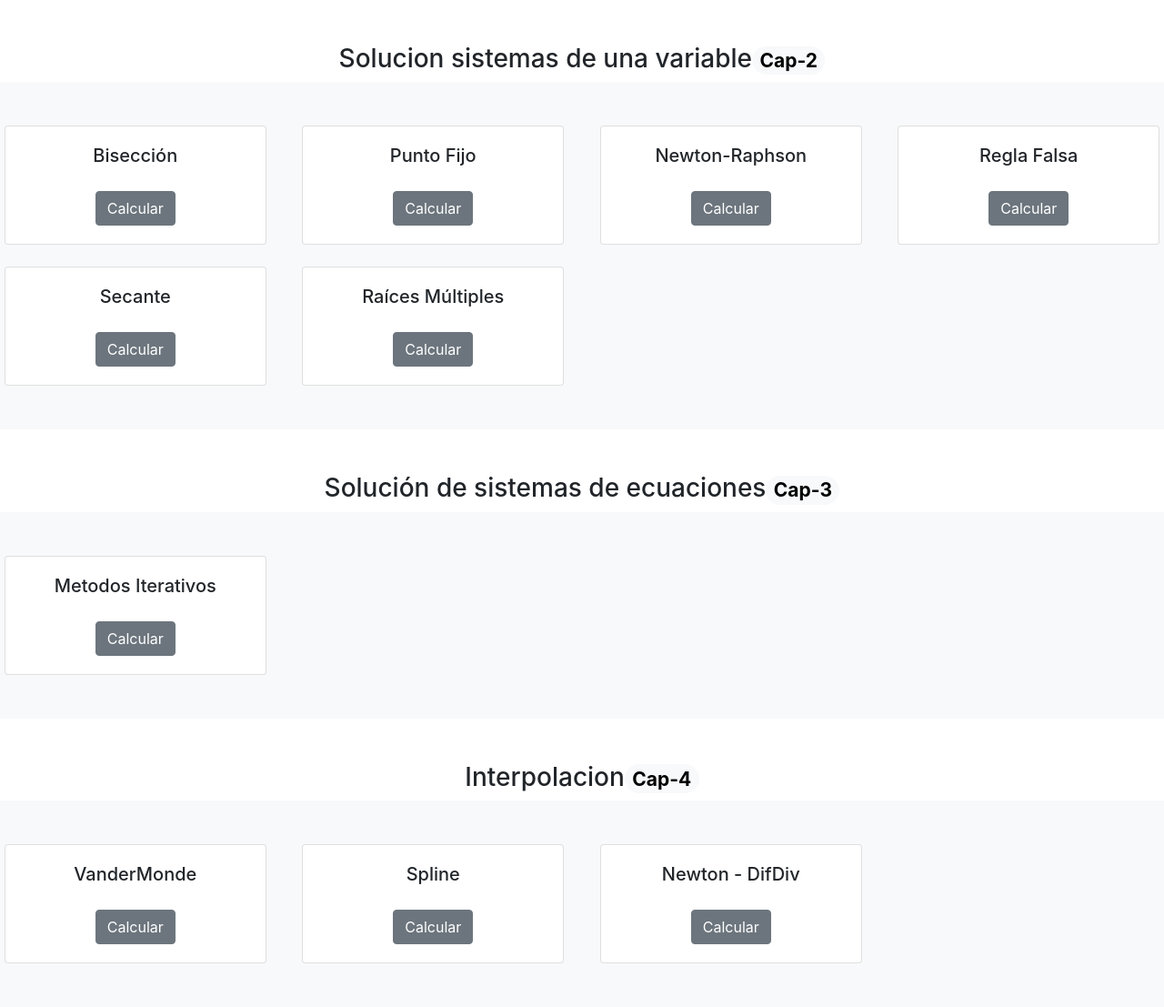
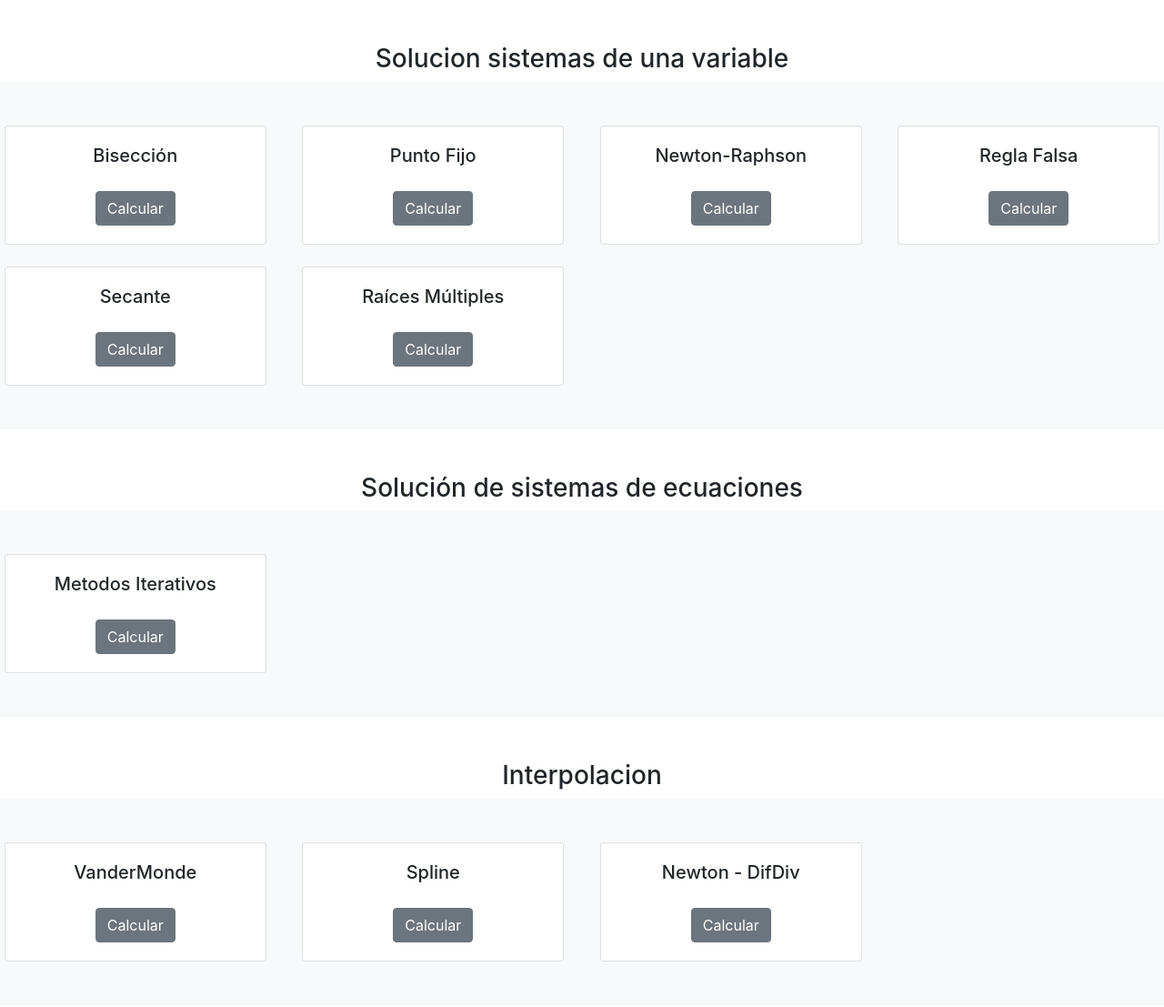
Before and after one commit to mmunozc/Analisis_Numerico, a Django app: page /menu in a window 1280 px wide. Shown: the part 56-1163 px from the top of the page at 91% size. After the commit the page ends 1113 px from the top, so only its background shows below. Run offline with Django 3.2, Linux system fonts and the light colour scheme.

Commit message:
Correciones

```diff
--- a/MethodSolver/app/templates/metodosMenu.html
+++ b/MethodSolver/app/templates/metodosMenu.html
@@ -8,7 +8,7 @@
 <div class="info">
     <br>
     <br>
-    <h3>Solucion sistemas de una variable<span class="badge rounded-pill text-bg-light">Cap-2</span></h3>
+    <h3>Solucion sistemas de una variable</h3>
 </div>
 
 <div class="album py-5 bg-light">
@@ -67,7 +67,7 @@
 <div class="info">
     <br>
     <br>
-    <h3>Solución de sistemas de ecuaciones<span class="badge rounded-pill text-bg-light">Cap-3</span></h3>
+    <h3>Solución de sistemas de ecuaciones</h3>
 </div>
 
 <div class="album py-5 bg-light">
@@ -86,7 +86,7 @@
 <div class="info">
     <br>
     <br>
-    <h3>Interpolacion<span class="badge rounded-pill text-bg-light">Cap-4</span></h3>
+    <h3>Interpolacion</h3>
 </div>
 
 <div class="album py-5 bg-light">
```
